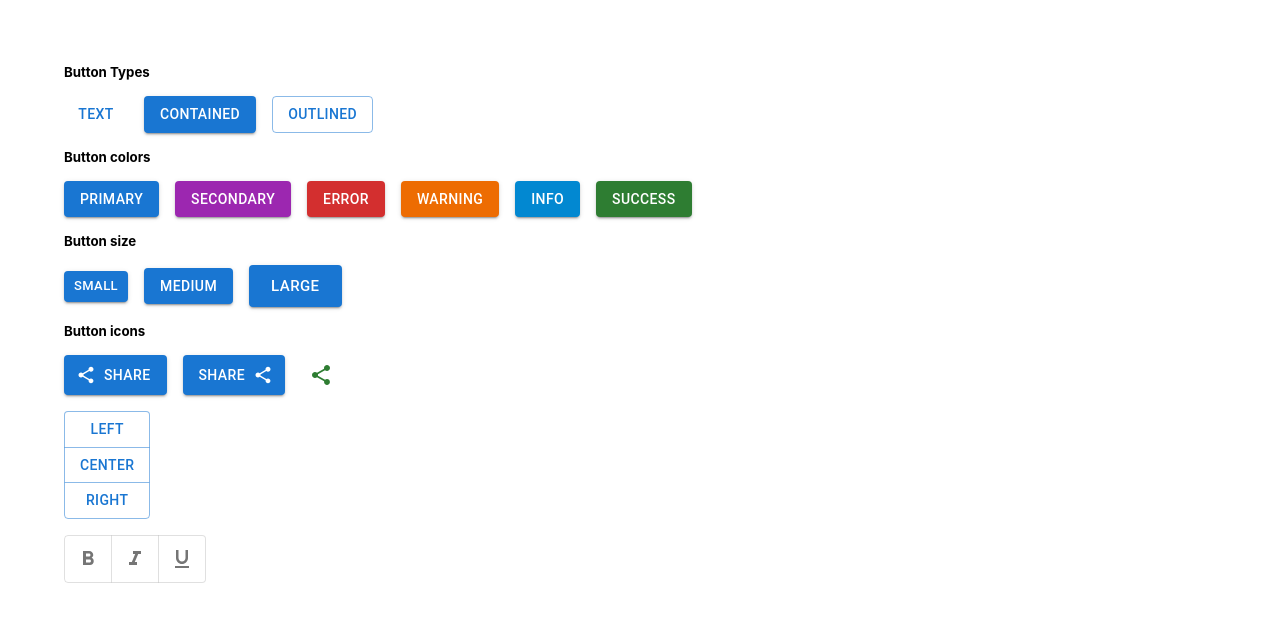
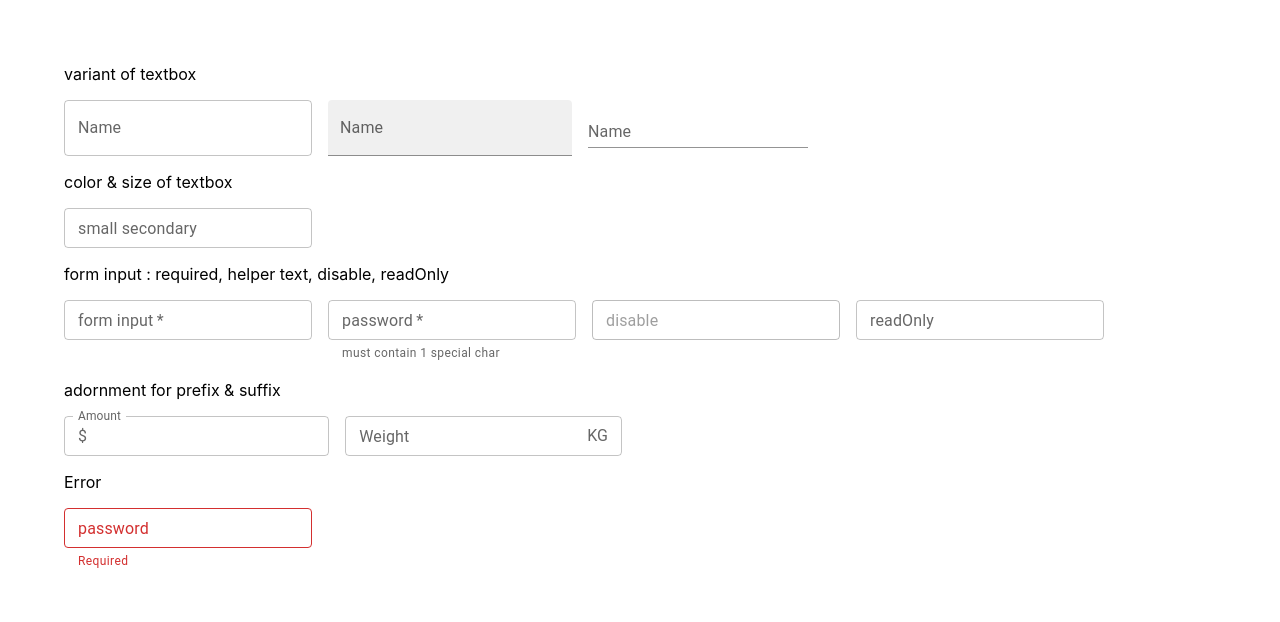
Before and after one commit to shubham-mhatre/react-typescript-material-ui, a React (Create React App) app: page / in a window 1280 px wide. Shown: the top 622 px of the page. Built offline with nearby package versions, Linux system fonts and the light colour scheme.

Commit message:
material ui textbox

```diff
--- a/src/App.tsx
+++ b/src/App.tsx
@@ -2,12 +2,14 @@ import React from 'react';
 import './App.css';
 import MuiTypography from './Components/MuiTypography';
 import MuiButton from './Components/MuiButton';
+import MuiTextbox from './Components/MuiTextbox';
 
 function App() {
   return (
     <div className="App">
       {/* <MuiTypography/> */}
-      <MuiButton />
+      {/* <MuiButton /> */}
+      <MuiTextbox />
     </div>
   );
 }
--- /dev/null
+++ b/src/Components/MuiTextbox.tsx
@@ -0,0 +1,52 @@
+import React from 'react'
+import { useState } from 'react'
+import { Stack, TextField, InputAdornment } from '@mui/material'
+
+const MuiTextbox = () => {
+    const [value,setValue]=useState('');
+    return (
+        <Stack spacing={2}>
+            <p>variant of textbox</p>
+            <Stack direction={'row'} spacing={2}>
+                <TextField label='Name' variant='outlined' />{/*variant outlined is default and primary color is default*/}
+                <TextField label='Name' variant='filled' />
+                <TextField label='Name' variant='standard' />
+            </Stack>
+
+            <p>color & size of textbox</p>
+            <Stack direction={'row'} spacing={2}>
+                <TextField label='small secondary' variant='outlined' size='small' color='secondary' />
+            </Stack>
+
+            <p>form input : required, helper text, disable, readOnly</p>
+            <Stack direction={'row'} spacing={2}>
+                <TextField label='form input' variant='outlined' size='small' required />{/*asterisk added after label by using required*/}
+                <TextField label='password' variant='outlined' size='small' required type='password'
+                    helperText='must contain 1 special char' />
+                <TextField label='disable' variant='outlined' size='small' disabled />{/*disable*/}
+                <TextField label='readOnly' variant='outlined' size='small' InputProps={{ readOnly: true }} />{/*readonly*/}
+            </Stack>
+
+            <p> adornment for prefix & suffix</p>
+            <Stack direction={'row'} spacing={2}>
+                <TextField label='Amount' variant='outlined' size='small' InputProps={{
+                    startAdornment: <InputAdornment position='start'>$</InputAdornment>
+                }} />
+
+                <TextField label='Weight' variant='outlined' size='small' InputProps={{
+                    endAdornment: <InputAdornment position='end'>KG</InputAdornment>
+                }} />
+            </Stack>
+
+            <p> Error</p>
+            <Stack direction={'row'} spacing={2}>
+                <TextField label='password' variant='outlined' size='small' value={value}
+                onChange={(e)=>setValue(e.target.value)}
+                error={!value}
+                helperText={!value ? 'Required' : 'Password must contain 1 special char'}/>
+            </Stack>
+        </Stack>
+    )
+}
+
+export default MuiTextbox
```
